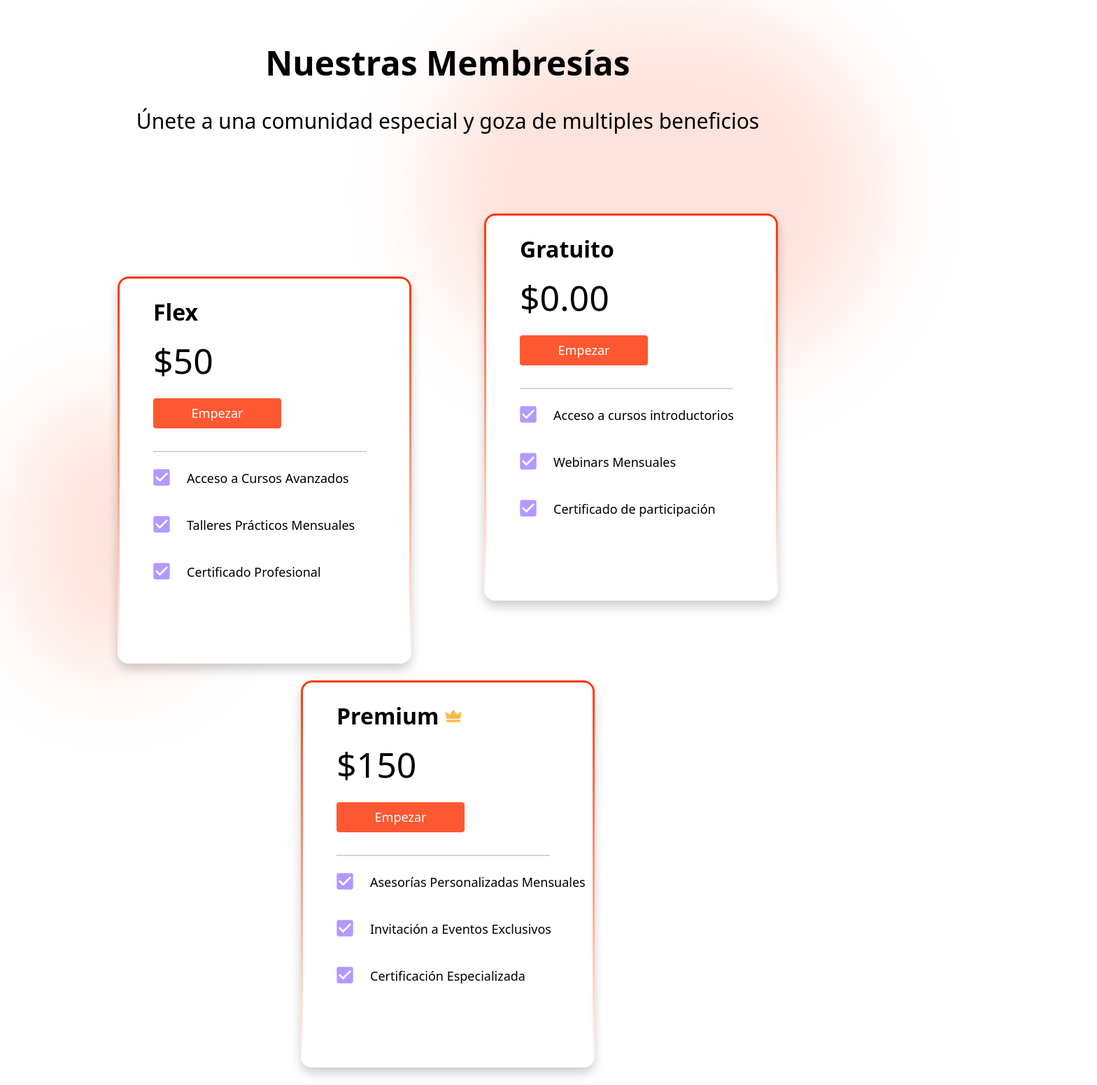
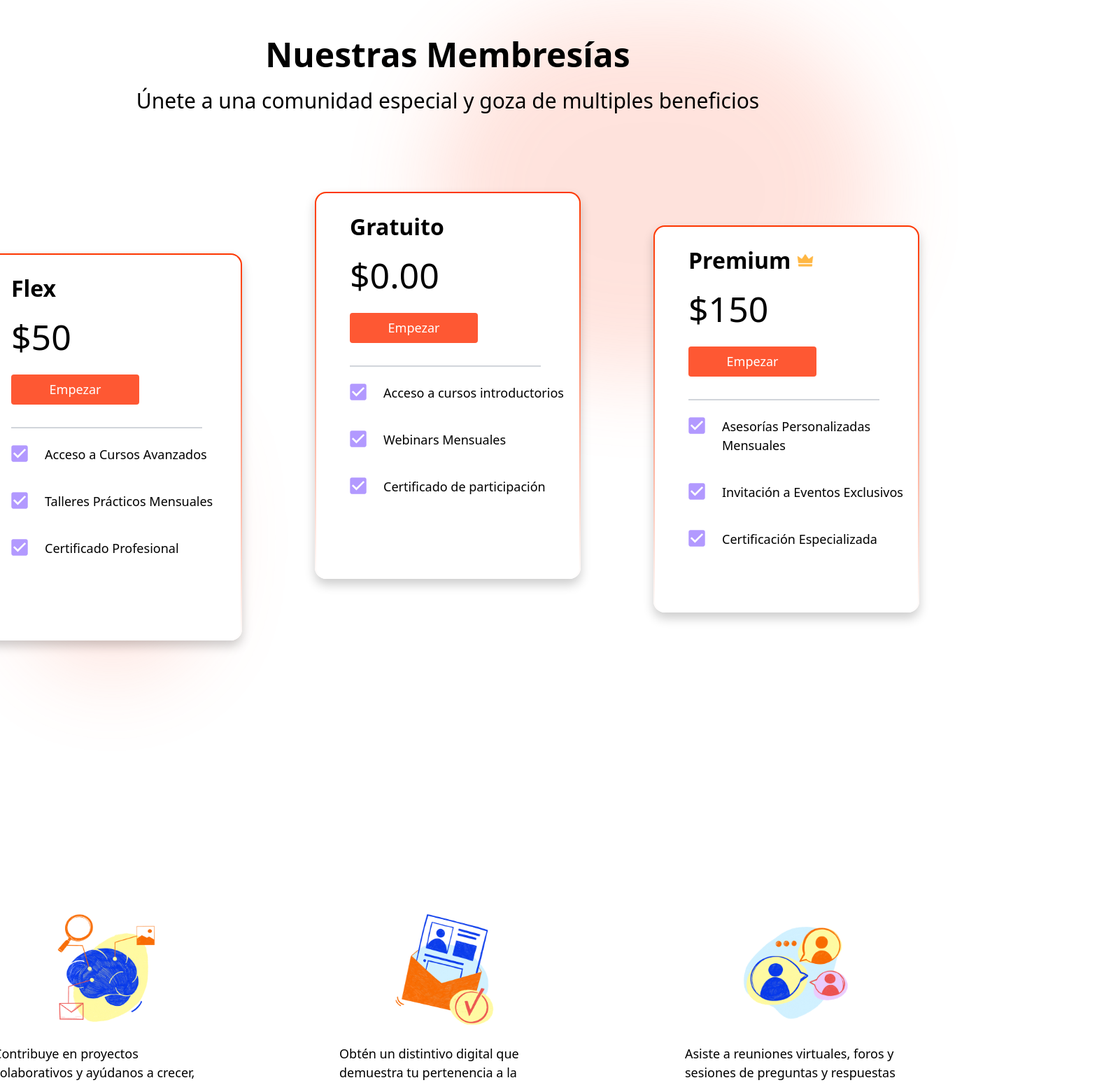
Before and after one commit to ScrumLatamCommunity/web-portal, a Next.js app: page /memberships in a window 1280 px wide. Shown: the part 140-1690 px from the top of the page at 70% size, 1568 px wide, since content can reach past the window. Built offline with nearby package versions, Linux system fonts and the light colour scheme.

Commit message:
feat(view): add new mobile membership view

```diff
--- a/src/app/memberships/components/Plans.tsx
+++ b/src/app/memberships/components/Plans.tsx
@@ -22,20 +22,18 @@ export default function Plans({
   return (
     <div
       style={{
-        width: '420px',
         height: '553.03px',
         borderRadius: '1rem',
         background: 'linear-gradient(180deg, #FD3600, #FFFFFF)',
-        padding: '3px',
+        padding: '2px',
         boxShadow: '0px 8px 15px rgba(0, 0, 0, 0.2)',
       }}
-      className='items-left mx-10 mb-10 flex flex-col'
+      className='items-left mx-10 flex w-[340px] flex-col md:mb-10 md:w-[380px]'
     >
       <div
         style={{
-          width: '100%',
           height: '100%',
-          borderRadius: '0.8rem',
+          borderRadius: '0.9rem',
           backgroundColor: '#FFFFFF',
         }}
         className='pl-12 pt-6'
--- a/src/app/memberships/page.tsx
+++ b/src/app/memberships/page.tsx
@@ -13,13 +13,8 @@ import { benefits } from '@/data/data'
 export default function Memberships() {
   return (
     <>
-      <section className='flex flex-col items-center pt-32'>
-        <h1
-          style={{
-            fontSize: '48px',
-          }}
-          className='pb-6 text-16 font-darker-grotesque-4'
-        >
+      <section className='flex flex-col items-center pt-12 md:pt-32'>
+        <h1 className='pb-3 text-center text-16 text-3xl font-darker-grotesque-4 md:pb-6 md:text-4xl lg:text-5xl'>
           Nuestras Membresías
         </h1>
         <div
@@ -28,12 +23,7 @@ export default function Memberships() {
           }}
           className='absolute right-6 top-40 z-10 hidden h-[40dvw] w-[50dvw] rounded-full bg-red-300 opacity-20 blur-3xl md:block'
         ></div>
-        <h2
-          style={{
-            fontSize: '30px',
-          }}
-          className='font-darker-grotesque-2 mb-40 text-10'
-        >
+        <h2 className='font-darker-grotesque-2 mx-auto mb-12 h-[41px] w-[290px] text-center text-3 md:mb-40 md:h-auto md:w-auto md:text-3xl'>
           Únete a una comunidad especial y goza de multiples beneficios
         </h2>
         <div
@@ -43,7 +33,7 @@ export default function Memberships() {
           }}
           className='absolute -bottom-0 left-8 z-20 hidden h-[30dvw] w-[20dvw] rounded-full bg-red-300 opacity-20 blur-3xl md:block'
         ></div>
-        <div className='flex flex-wrap justify-center gap-6'>
+        <div className='flex flex-col justify-center gap-6 md:flex-row md:flex-wrap'>
           {memberships.map((membership, index) => {
             const isLeft = index === 0
             const isMiddle = index === Math.floor(memberships.length / 2)
@@ -51,15 +41,15 @@ export default function Memberships() {
             return (
               <div
                 key={membership.id}
-                style={{
-                  transform: isMiddle
-                    ? 'translateY(-50px)'
+                className={`${
+                  isMiddle
+                    ? 'md:-translate-y-12'
                     : isLeft
-                      ? 'translateY(40px)'
+                      ? 'md:translate-y-10'
                       : isRight
-                        ? 'translateY(0px)'
-                        : 'none',
-                }}
+                        ? 'md:translate-y-0'
+                        : ''
+                }`}
               >
                 <Plans
                   title={membership.title}
@@ -72,41 +62,38 @@ export default function Memberships() {
             )
           })}
         </div>
-        <div className='flex-fil mt-96 flex gap-6'>
-          <div className='mx-20 flex flex-col items-center gap-6'>
-            <Image src={ideas} alt='ideas' width={185} height={169} />
-            <p
-              style={{
-                width: '310px',
-                fontSize: '18px',
-              }}
-            >
+        <div className='mt-20 flex flex-col items-center gap-6 md:mt-96 md:flex-row'>
+          <div className='flex-fil mb-12 flex items-center gap-6 md:mx-20 md:flex-col'>
+            <Image
+              className='h-[87px] w-[87px] md:h-[169px] md:w-[169px]'
+              src={ideas}
+              alt='ideas'
+            />
+            <p className='font-darker-grotesque-2 w-[184px] text-[12px] md:w-[310px] md:text-[18px]'>
               Contribuye en proyectos colaborativos y ayúdanos a crecer, ya sea
               facilitando sesiones o moderando foros, lo cual además potenciará
               tu perfil de liderazgo.
             </p>
           </div>
-          <div className='mx-20 flex flex-col items-center gap-6'>
-            <Image src={sobre} alt='sobre' width={169} height={169} />
-            <p
-              style={{
-                width: '310px',
-                fontSize: '18px',
-              }}
-            >
+          <div className='flex-fil font-darker-grotesque-2 mb-12 flex items-center gap-6 md:mx-20 md:flex-col'>
+            <Image
+              className='h-[87px] w-[87px] md:h-[169px] md:w-[169px]'
+              src={sobre}
+              alt='sobre'
+            />
+            <p className='w-[184px] text-[12px] md:w-[310px] md:text-[18px]'>
               Obtén un distintivo digital que demuestra tu pertenencia a la
               comunidad, el cual puedes compartir en redes profesionales como
               LinkedIn.
             </p>
           </div>
-          <div className='mx-20 flex flex-col items-center gap-6'>
-            <Image src={chat} alt='chat' width={169} height={169} />
-            <p
-              style={{
-                width: '310px',
-                fontSize: '18px',
-              }}
-            >
+          <div className='flex-fil font-darker-grotesque-2 mb-12 flex items-center gap-6 md:mx-20 md:flex-col'>
+            <Image
+              className='h-[87px] w-[87px] md:h-[169px] md:w-[169px]'
+              src={chat}
+              alt='chat'
+            />
+            <p className='w-[184px] text-[12px] md:w-[310px] md:text-[18px]'>
               Asiste a reuniones virtuales, foros y sesiones de preguntas y
               respuestas donde podrás interactuar con expertos y otros miembros
               para resolver dudas.
@@ -121,86 +108,55 @@ export default function Memberships() {
             opacity: '0.8',
             transform: 'skewY(-4.52deg)',
             position: 'absolute',
-            top: 1800,
             left: 0,
             height: '505.44px',
             zIndex: -1,
           }}
-          className='mt-72 flex w-screen flex-col items-center pt-44'
+          className='top-[2300px] mt-72 flex w-screen flex-col items-center pt-44 md:top-[1800px]'
         ></div>
+        <div className='flex flex-col items-center md:flex-row'>
+          <div className='flex-1 md:order-last md:mr-10'>
+            <h1 className='mx-auto ml-16 mt-40 w-full max-w-[283px] pb-6 text-center text-[32px] font-darker-grotesque-4 md:ml-0 md:mt-96 md:max-w-[620.02px] md:text-[48px]'>
+              ¿Por qué unirse a nosotros?
+            </h1>
+            <p className='font-darker-grotesque-2 mx-auto ml-10 w-[330px] text-center text-[16px] md:ml-0 md:w-[623px] md:max-w-[623px] md:text-[29px]'>
+              Únete a Scrum Latam y transforma tu carrera junto a una comunidad
+              que impulsa el cambio ágil en toda Latinoamérica. Aquí no solo
+              aprendes frameworks; creces como líder, inspiras a otros, y eres
+              parte de un movimiento que está revolucionando el trabajo en
+              equipo y la entrega de valor. ¡Ven y marca la diferencia, donde
+              cada interacción es una oportunidad para innovar y cada
+              colaboración fortalece la agilidad de toda una región!
+            </p>
+          </div>
+          <div className='md:order-first md:ml-10 md:mr-40'>
             <Image
-          className='mt-96'
+              className='mx-auto ml-12 mt-8 w-full max-w-[280.49px] md:ml-0 md:mt-96 md:h-[422.37px] md:w-[564.23px] md:max-w-[564.23px]'
               style={{
                 transform: 'rotate(1.21deg)',
               }}
               src={meeting}
               alt='meeting'
-          width={564.23}
-          height={422.37}
             />
-        <div>
-          <h1
-            style={{
-              fontSize: '48px',
-            }}
-            className='ml-96 mt-96 pb-6 text-16 font-darker-grotesque-4'
-          >
-            ¿Por qué unirse a nosotros?
-          </h1>
-          <p
-            style={{
-              fontSize: '29px',
-              width: '620px',
-              textAlign: 'center',
-            }}
-            className='font-darker-grotesque-2 ml-96 text-10'
-          >
-            Únete a Scrum Latam y transforma tu carrera junto a una comunidad
-            que impulsa el cambio ágil en toda Latinoamérica. Aquí no solo
-            aprendes frameworks; creces como líder, inspiras a otros, y eres
-            parte de un movimiento que está revolucionando el trabajo en equipo
-            y la entrega de valor. ¡Ven y marca la diferencia, donde cada
-            interacción es una oportunidad para innovar y cada colaboración
-            fortalece la agilidad de toda una región!
-          </p>
+          </div>
         </div>
       </section>
       <section className='mt-44 flex flex-col items-center'>
-        <h1
-          style={{
-            fontSize: '48px',
-          }}
-          className='mb-10 pb-6 text-16 font-darker-grotesque-4'
-        >
+        <h1 className='mx-auto mb-10 w-full max-w-[300px] pb-6 text-center text-[24px] font-darker-grotesque-4 md:max-w-[620.02px] md:text-[48px]'>
           Nuestros Beneficios
         </h1>
-        <div className='flex-fil flex self-end'>
-          <p
-            style={{
-              fontSize: '29px',
-            }}
-            className='text-10 font-darker-grotesque-4'
-          >
+        <div className='flex-fil flex items-center gap-5 md:self-end'>
+          <p className='font-darker-grotesque-2 ml-40 text-[14px] md:text-[29px]'>
             Gratuito
           </p>
-          <p
-            style={{
-              fontSize: '29px',
-            }}
-            className='ml-56 text-10 font-darker-grotesque-4'
-          >
+          <p className='font-darker-grotesque-2 text-[14px] md:ml-52 md:text-[29px]'>
             Flex
           </p>
-          <p
-            style={{
-              fontSize: '29px',
-            }}
-            className='ml-60 mr-40 text-10 font-darker-grotesque-4'
-          >
+          <p className='font-darker-grotesque-2 text-[14px] md:ml-56 md:mr-32 md:text-[29px]'>
             Premium
           </p>
         </div>
-        <div className='mb-56 flex flex-col'>
+        <div className='mb-32 flex flex-col md:mb-56'>
           {benefits.map((benefit) => (
             <Benefits
               key={benefit.id}
--- a/src/data/data.ts
+++ b/src/data/data.ts
@@ -395,15 +395,15 @@ export const benefits = [
   {
     id: 3,
     text: 'Preparación para CV  y entrevistas (Rol Scrum Master)',
-    checkFree: false,
-    checkFlex: true,
+    checkFree: true,
+    checkFlex: false,
     checkPremium: true,
   },
   {
     id: 4,
     text: 'Acceso a Simuladores. Preparación con certificación',
     checkFree: false,
-    checkFlex: true,
+    checkFlex: false,
     checkPremium: true,
   },
   {
@@ -453,21 +453,21 @@ export const benefits = [
     text: 'Membresía bonificada por 6 meses a miembros activos',
     checkFree: false,
     checkFlex: false,
-    checkPremium: false,
+    checkPremium: true,
   },
   {
     id: 12,
     text: 'Posibilidad de hacer una certificación y un taller bonificados cada año',
     checkFree: false,
     checkFlex: false,
-    checkPremium: false,
+    checkPremium: true,
   },
   {
     id: 13,
     text: 'Prioridad estar en todos los canales comunicación de Scrum Latam',
     checkFree: false,
     checkFlex: false,
-    checkPremium: false,
+    checkPremium: true,
   },
 ]
 
```
Also changed, not shown: src/app/memberships/components/Benefits.tsx (+13 -35 lines). Lines whose indentation alone changed are shown as unchanged.
